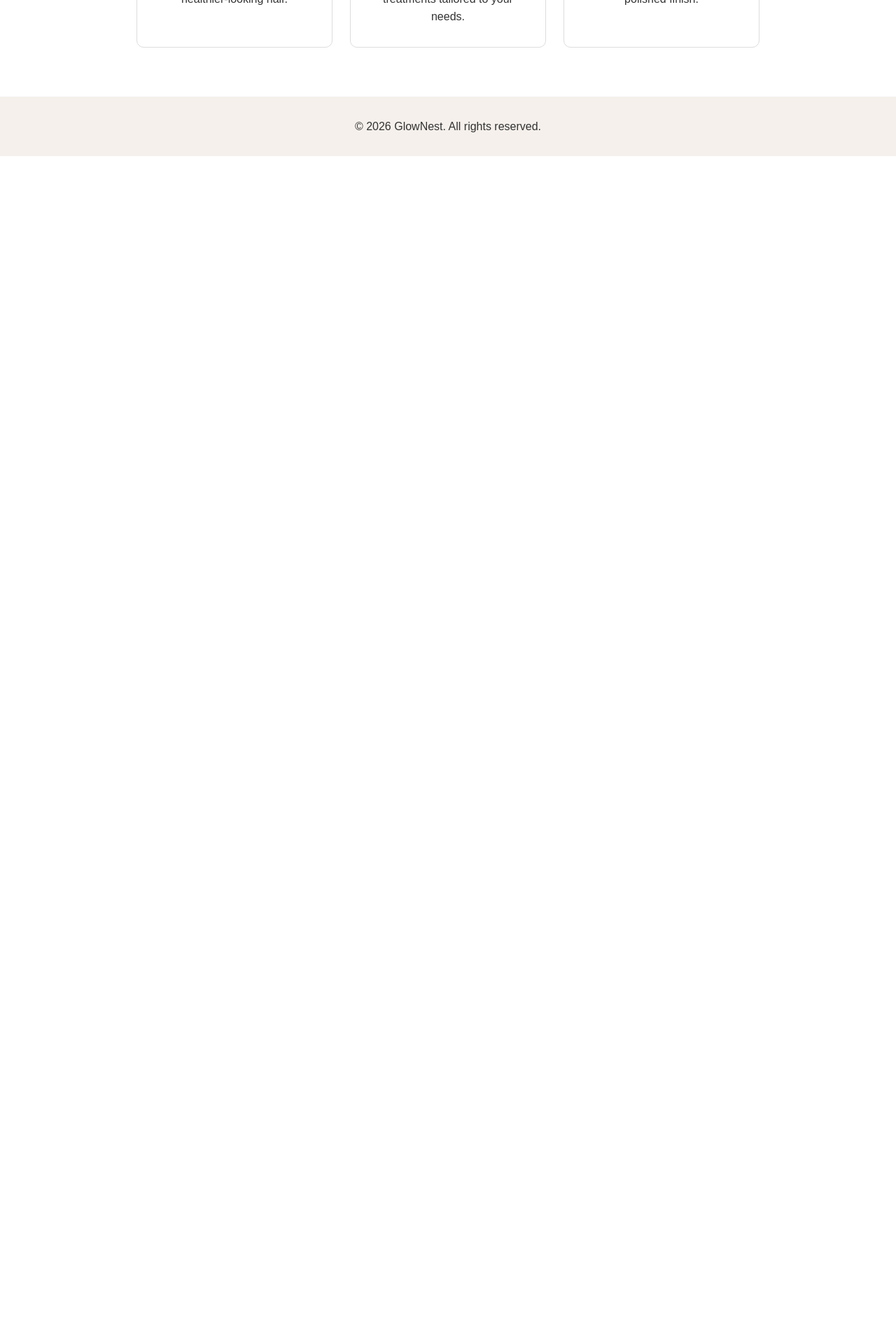
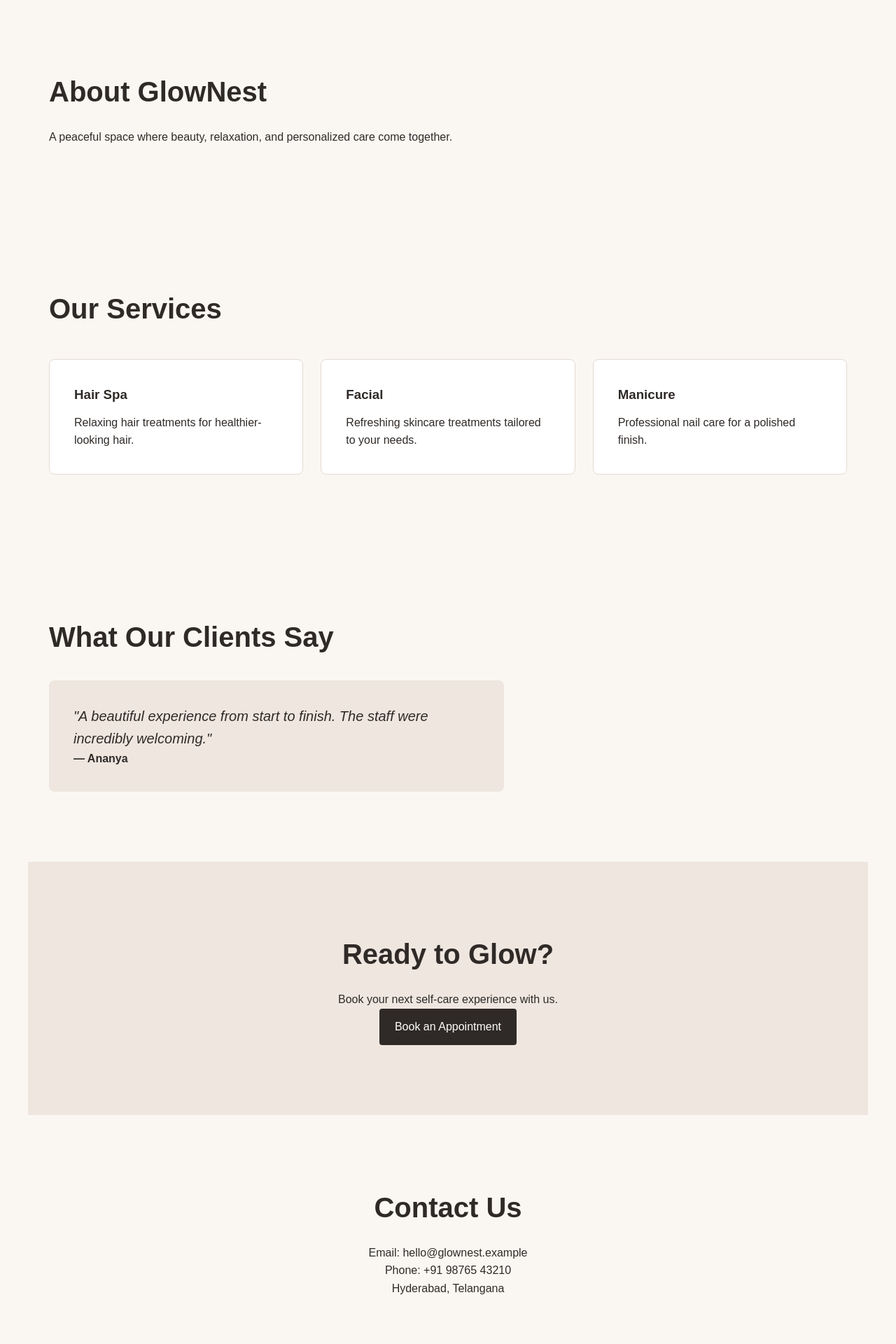
Before and after one commit to jupelliabighna/GlowNest, a Flask app: page / in a window 1280 px wide. Shown: the part 773-2693 px from the top of the page at 70% size. Before the commit the page ends 996 px from the top, so only its background shows below. Run offline with Flask 3, Linux system fonts and the light colour scheme.

Commit message:
Build GlowNest public website layout

```diff
--- a/static/css/style.css
+++ b/static/css/style.css
@@ -1,70 +1,283 @@
+/* ==============================
+   Global Styles
+   ============================== */
+
 * {
     margin: 0;
     padding: 0;
     box-sizing: border-box;
 }
 
+html {
+    scroll-behavior: smooth;
+}
+
 body {
     font-family: Arial, sans-serif;
     line-height: 1.6;
-    color: #333;
+    color: #2f2a27;
+    background: #faf7f3;
 }
 
-header {
-    padding: 20px 8%;
-    text-align: center;
+a {
+    text-decoration: none;
+    color: inherit;
 }
 
-.hero {
-    text-align: center;
-    padding: 100px 20px;
-    background-color: #f5f0eb;
+
+/* ==============================
+   Navigation
+   ============================== */
+
+.navbar {
+    position: sticky;
+    top: 0;
+    z-index: 1000;
+
+    background: rgba(250, 247, 243, 0.95);
+    border-bottom: 1px solid #e8dfd7;
 }
 
-.hero h2 {
-    font-size: 48px;
-    margin-bottom: 15px;
+.nav-container {
+    max-width: 1200px;
+    margin: auto;
+
+    padding: 18px 30px;
+
+    display: flex;
+    align-items: center;
+    justify-content: space-between;
 }
 
-.hero p {
-    max-width: 600px;
-    margin: 0 auto 30px;
+.logo {
+    font-size: 26px;
+    font-weight: bold;
+    letter-spacing: 1px;
 }
 
-.button {
+nav {
+    display: flex;
+    gap: 28px;
+}
+
+nav a {
+    font-size: 14px;
+    transition: opacity 0.2s ease;
+}
+
+nav a:hover {
+    opacity: 0.6;
+}
+
+.nav-button {
+    padding: 10px 18px;
+    border: 1px solid #2f2a27;
+    border-radius: 4px;
+
+    font-size: 14px;
+}
+
+
+/* ==============================
+   Hero
+   ============================== */
+
+.hero {
+    min-height: 85vh;
+
+    display: flex;
+    align-items: center;
+
+    padding: 80px 30px;
+
+    background:
+        linear-gradient(
+            rgba(250, 247, 243, 0.75),
+            rgba(250, 247, 243, 0.75)
+        ),
+        url("https://images.unsplash.com/photo-1560066984-138dadb4c035?auto=format&fit=crop&w=1600&q=80");
+
+    background-size: cover;
+    background-position: center;
+}
+
+.hero-content {
+    max-width: 1200px;
+    width: 100%;
+    margin: auto;
+}
+
+.eyebrow {
+    font-size: 13px;
+    letter-spacing: 3px;
+    margin-bottom: 20px;
+}
+
+.hero h1 {
+    font-size: clamp(55px, 8vw, 100px);
+    line-height: 0.95;
+    font-weight: 500;
+}
+
+.hero h1 span {
+    font-style: italic;
+}
+
+.hero-description {
+    max-width: 500px;
+    margin-top: 30px;
+    font-size: 18px;
+}
+
+.hero-buttons {
+    display: flex;
+    gap: 15px;
+    margin-top: 35px;
+}
+
+.primary-button,
+.secondary-button {
     display: inline-block;
-    padding: 12px 25px;
-    text-decoration: none;
-    border-radius: 5px;
-    background-color: #333;
+    padding: 13px 22px;
+    border-radius: 4px;
+}
+
+.primary-button {
+    background: #2f2a27;
     color: white;
 }
 
-#services {
-    padding: 70px 8%;
-    text-align: center;
+.secondary-button {
+    border: 1px solid #2f2a27;
 }
 
+
+/* ==============================
+   General Sections
+   ============================== */
+
+section:not(.hero) {
+    max-width: 1200px;
+    margin: auto;
+    padding: 100px 30px;
+}
+
+section h2 {
+    font-size: 40px;
+    margin-bottom: 20px;
+}
+
+
+/* ==============================
+   Services
+   ============================== */
+
 .services {
-    display: flex;
-    justify-content: center;
+    display: grid;
+
+    grid-template-columns:
+        repeat(3, 1fr);
+
     gap: 25px;
+
     margin-top: 40px;
 }
 
 .service-card {
-    width: 280px;
-    padding: 30px;
-    border: 1px solid #ddd;
-    border-radius: 10px;
+    padding: 35px;
+
+    border: 1px solid #e4dbd3;
+    border-radius: 8px;
+
+    background: #fff;
 }
 
 .service-card h3 {
-    margin-bottom: 10px;
+    margin-bottom: 12px;
 }
+
+
+/* ==============================
+   Testimonials
+   ============================== */
+
+.testimonial {
+    max-width: 650px;
+    margin-top: 30px;
+
+    padding: 35px;
+
+    background: #eee6df;
+
+    border-radius: 8px;
+}
+
+.testimonial p {
+    font-size: 20px;
+    font-style: italic;
+}
+
+
+/* ==============================
+   Appointment
+   ============================== */
+
+#appointment {
+    text-align: center;
+    background: #eee6df;
+}
+
+
+/* ==============================
+   Contact
+   ============================== */
+
+#contact {
+    text-align: center;
+}
+
+
+/* ==============================
+   Footer
+   ============================== */
 
 footer {
     padding: 30px;
+
     text-align: center;
-    background-color: #f5f0eb;
+
+    border-top: 1px solid #e8dfd7;
 }
+
+
+/* ==============================
+   Responsive Design
+   ============================== */
+
+@media (max-width: 768px) {
+
+    nav {
+        display: none;
+    }
+
+    .nav-button {
+        display: none;
+    }
+
+    .hero {
+        min-height: 75vh;
+    }
+
+    .services {
+        grid-template-columns: 1fr;
+    }
+
+    section:not(.hero) {
+        padding: 70px 25px;
+    }
+
+    .hero-buttons {
+        flex-direction: column;
+        align-items: flex-start;
+    }
+}
--- a/templates/index.html
+++ b/templates/index.html
@@ -14,48 +14,153 @@
 
 <body>
 
-    <header>
-        <h1>GlowNest</h1>
-        <p>Salon & Wellness</p>
+    <!-- Navigation -->
+    <header class="navbar">
+        <div class="nav-container">
+
+            <a href="/" class="logo">
+                GlowNest
+            </a>
+
+            <nav>
+                <a href="#home">Home</a>
+                <a href="#about">About</a>
+                <a href="#services">Services</a>
+                <a href="#testimonials">Testimonials</a>
+                <a href="#contact">Contact</a>
+            </nav>
+
+            <a href="#appointment" class="nav-button">
+                Book Appointment
+            </a>
+
+        </div>
     </header>
 
-    <main>
+    <!-- Hero Section -->
+    <main id="home">
+
         <section class="hero">
-            <h2>Relax. Refresh. Glow.</h2>
-            <p>
-                Professional beauty and wellness services
-                designed to help you feel your best.
-            </p>
 
-            <a href="#services" class="button">
-                Explore Services
-            </a>
+            <div class="hero-content">
+
+                <p class="eyebrow">
+                    SALON & WELLNESS
+                </p>
+
+                <h1>
+                    Relax.<br>
+                    Refresh.<br>
+                    <span>Glow.</span>
+                </h1>
+
+                <p class="hero-description">
+                    Discover a calm and personalized beauty experience
+                    designed to help you look good, feel refreshed,
+                    and leave glowing.
+                </p>
+
+                <div class="hero-buttons">
+                    <a href="#appointment" class="primary-button">
+                        Book an Appointment
+                    </a>
+
+                    <a href="#services" class="secondary-button">
+                        Explore Services
+                    </a>
+                </div>
+
+            </div>
+
         </section>
 
+        <!-- About Section -->
+        <section id="about">
+            <h2>About GlowNest</h2>
+            <p>
+                A peaceful space where beauty, relaxation,
+                and personalized care come together.
+            </p>
+        </section>
+
+        <!-- Services Section -->
         <section id="services">
             <h2>Our Services</h2>
 
             <div class="services">
+
                 <div class="service-card">
                     <h3>Hair Spa</h3>
-                    <p>Relaxing hair treatments for healthier-looking hair.</p>
+                    <p>
+                        Relaxing hair treatments for healthier-looking hair.
+                    </p>
                 </div>
 
                 <div class="service-card">
                     <h3>Facial</h3>
-                    <p>Refreshing skincare treatments tailored to your needs.</p>
+                    <p>
+                        Refreshing skincare treatments tailored to your needs.
+                    </p>
                 </div>
 
                 <div class="service-card">
                     <h3>Manicure</h3>
-                    <p>Professional nail care for a polished finish.</p>
+                    <p>
+                        Professional nail care for a polished finish.
+                    </p>
                 </div>
+
             </div>
         </section>
+
+        <!-- Testimonials -->
+        <section id="testimonials">
+            <h2>What Our Clients Say</h2>
+
+            <div class="testimonial">
+                <p>
+                    "A beautiful experience from start to finish.
+                    The staff were incredibly welcoming."
+                </p>
+
+                <strong>— Ananya</strong>
+            </div>
+
+        </section>
+
+        <!-- Appointment CTA -->
+        <section id="appointment">
+
+            <h2>Ready to Glow?</h2>
+
+            <p>
+                Book your next self-care experience with us.
+            </p>
+
+            <a href="#contact" class="primary-button">
+                Book an Appointment
+            </a>
+
+        </section>
+
+        <!-- Contact -->
+        <section id="contact">
+
+            <h2>Contact Us</h2>
+
+            <p>Email: hello@glownest.example</p>
+            <p>Phone: +91 98765 43210</p>
+            <p>Hyderabad, Telangana</p>
+
+        </section>
+
     </main>
 
+    <!-- Footer -->
     <footer>
-        <p>&copy; 2026 GlowNest. All rights reserved.</p>
+        <p>
+            &copy; 2026 GlowNest. All rights reserved.
+        </p>
     </footer>
 
 </body>
```
